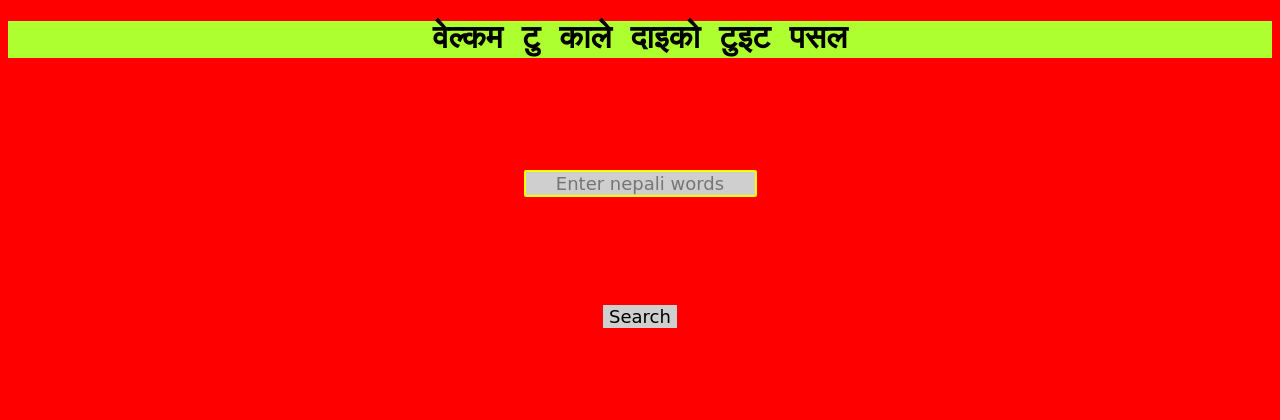
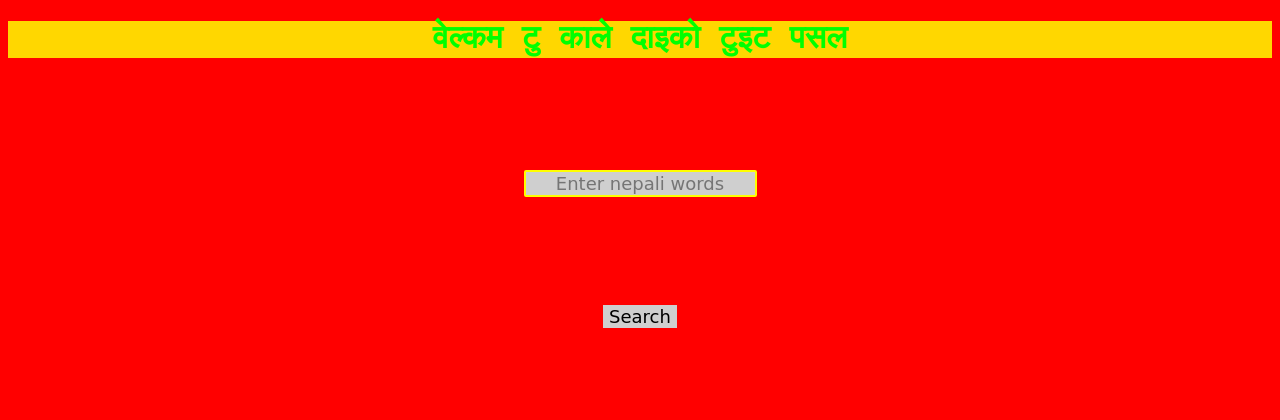
Before and after one commit to tMB3114/twitter_tweets, a Flask app: page / in a window 1280 px wide. Shown: the top 420 px of the page. Run offline with Flask 2, Linux system fonts and the light colour scheme.

Commit message:
Update home.html

```diff
--- a/templates/home.html
+++ b/templates/home.html
@@ -23,8 +23,9 @@ h1{
     top: 0;
     font-size: xx-large;
     font-family: 'Courier New', Courier, monospace;
-    background-color:greenyellow;
+    background-color:gold;
     text-align: center;
+    color:lime;
     text-decoration:honeydew;
     text-shadow: wheat;
     width: 100%;
@@ -81,7 +82,7 @@ button:active{
 }
 .footer {
     background-image: linear-gradient(black,rgb(53, 52, 52),rgb(59, 58, 58), gray, rgb(170, 152, 152));
-    position: fixed;
+    position: absolute;
     bottom: 0;
     width: 100%;
     background-color:black;
```
